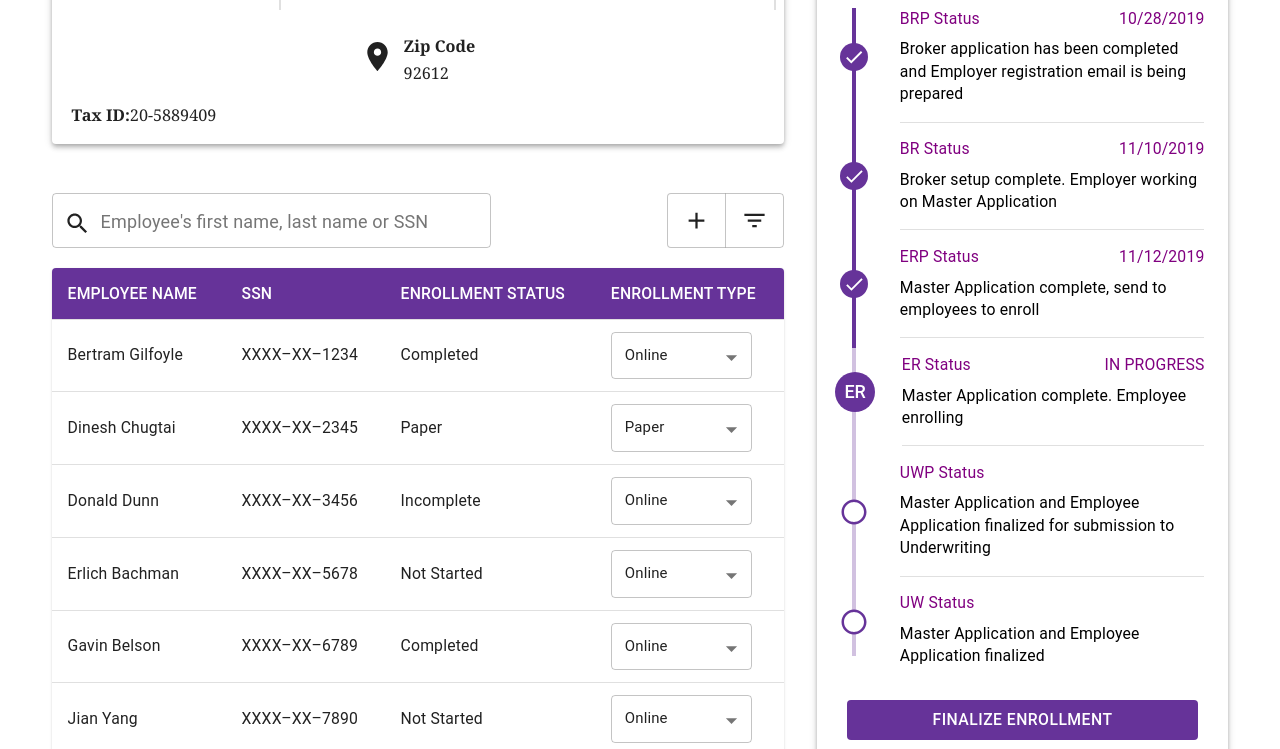
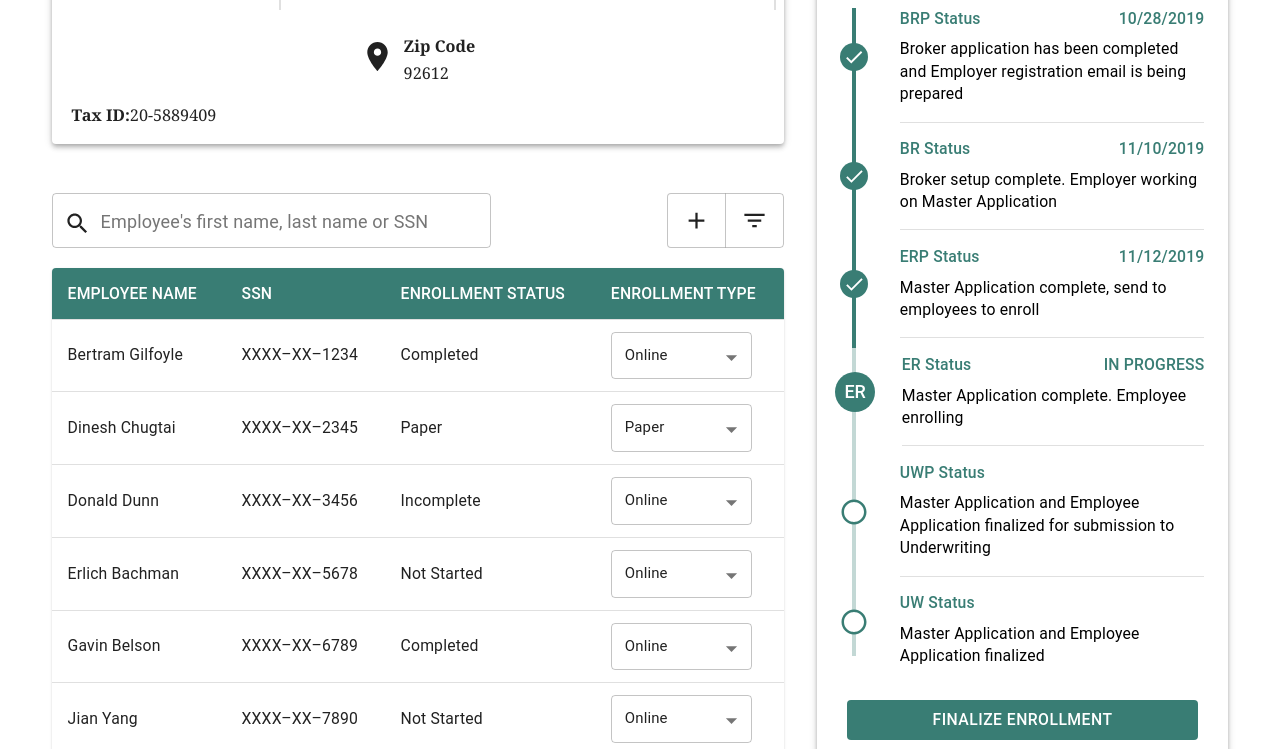
Before and after one commit to bgott/word_brown, a Gatsby site: page / in a window 1280 px wide. Shown: the part 295-1044 px from the top of the page. Built offline with nearby package versions, Linux system fonts and the light colour scheme; Gatsby itself is replaced by a stand-in of ours.

Commit message:
make it green

```diff
--- a/src/assets/scss/application-card.scss
+++ b/src/assets/scss/application-card.scss
@@ -45,7 +45,7 @@
         .header-right {
             text-align: center;
             .paper {
-                background-color: rebeccapurple;
+                background-color: #397D74;
                 color: white;
                 height:60px;
                 width:75px;
@@ -68,7 +68,7 @@
             margin-top: 0.5em;
             margin-bottom: 2em;
             .MuiButtonBase-root {
-                background-color: rebeccapurple;
+                background-color: #397D74;
                 color: white;
             }
         }
@@ -92,7 +92,7 @@
                     width: 4px;
                     margin-left: 2.2em;
                     height: calc(95% * (0.166) * 3 + 1em);
-                    background-color: rebeccapurple;
+                    background-color: #397D74;
                 }
                 .progress-stepper-light {
                     opacity: 30%;
@@ -106,14 +106,14 @@
                 margin-left: -40px;
             }
             .step-label {
-                color: purple;
+                color: #397D74;
                 margin-left:1.5em;
                 margin-bottom: 0.5em;
                 margin-top: 1.0em;
                 display: flex;
                 flex-direction: row;
                 justify-content: space-between;
-                font-weight:400;
+                font-weight:500;
             }
             .step-content {
                 margin-left: 1.5em;
--- a/src/assets/scss/employee-dt.scss
+++ b/src/assets/scss/employee-dt.scss
@@ -1,7 +1,7 @@
 .employee-section {
     margin: 0em 2em 0em 0em;
     .MuiTableCell-head {
-        background-color: rebeccapurple;
+        background-color: #397D74;
         color: white;
         text-transform: uppercase;
     }
--- a/src/components/application-card.js
+++ b/src/components/application-card.js
@@ -28,7 +28,7 @@ const useColorlibStepIconStyles = makeStyles({
   root: {
     backgroundColor: 'white',
     zIndex: 1,
-    color: 'rebeccapurple',
+    color: '#397D74',
     width: 20,
     height: 20,
     display: 'flex',
@@ -39,7 +39,7 @@ const useColorlibStepIconStyles = makeStyles({
     marginRight:4,
   },
   active: {
-    backgroundColor: 'rebeccapurple',
+    backgroundColor: '#397D74',
     color: 'white',
     fontSize:'18px',
     fontWeight:'500',
@@ -50,7 +50,7 @@ const useColorlibStepIconStyles = makeStyles({
     marginRight:-5,
   },
   completed: {
-      backgroundColor: 'rebeccapurple',
+      backgroundColor: '#397D74',
       color: 'white',
       width:28,
       height:28,
--- a/src/components/header.js
+++ b/src/components/header.js
@@ -6,7 +6,7 @@ import LogoSVG from "../assets/images/logo-white.svg"
 const Header = ({ siteTitle }) => (
   <header
     style={{
-      background: `rebeccapurple`,
+      background: `#397D74`,
       marginBottom: `1.45rem`,
     }}
   >
```
